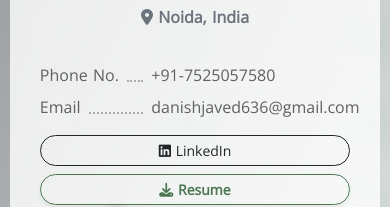
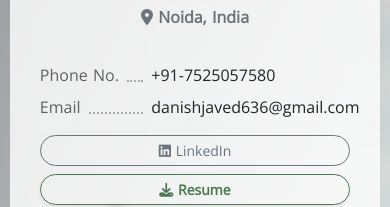
Before and after one commit to dev-danish-javed/portfolio_2, a React (Create React App) app: page /contact in a window 390 px wide. Shown: the part 445-652 px from the top of the page. Built offline with nearby package versions, Linux system fonts and the light colour scheme.

Commit message:
Phone number and email font color update

```diff
--- a/src/components/App_Contact.js
+++ b/src/components/App_Contact.js
@@ -54,7 +54,7 @@ const App_Contact = ({ activeRoute, handleMenuChange }) => {
         <div>{item.item}</div>
         <div className="flex-grow-1 border-dotted-bottom"></div>
       </div>
-      <div className="text-nowrap">{item.desc}</div>
+      <div className="text-nowrap text-dark">{item.desc}</div>
     </div>
   ));
 
@@ -91,7 +91,7 @@ const App_Contact = ({ activeRoute, handleMenuChange }) => {
             <a
               href="https://www.linkedin.com/in/mr-danish/"
               target={"_blank"}
-              className="mt-2 btn btn-sm btn-outline-dark w-100 rounded rounded-pill"
+              className="mt-2 btn btn-sm btn-outline-secondary w-100 rounded rounded-pill"
             >
               <i className="fa-brands fa-linkedin"></i> LinkedIn
             </a>
```
